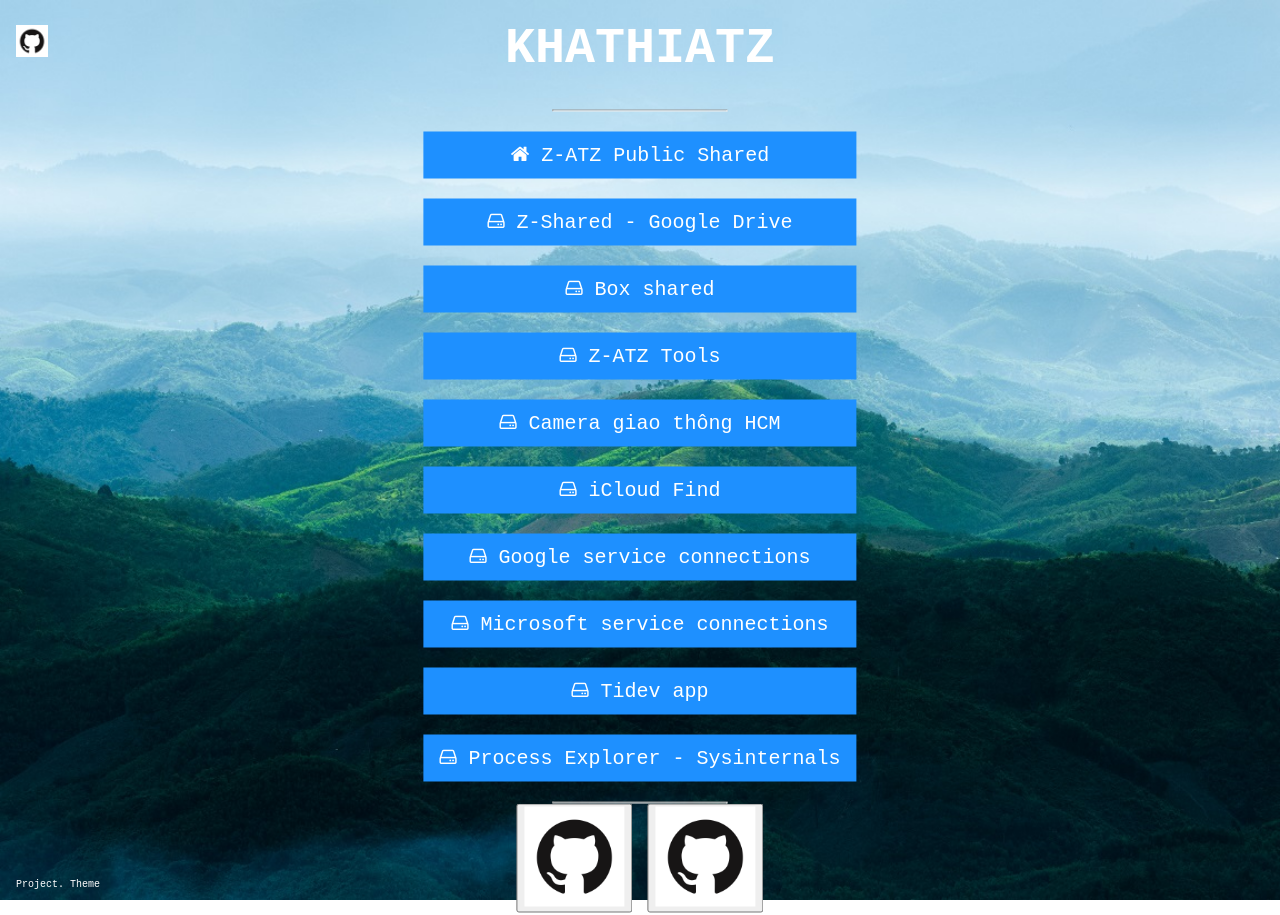
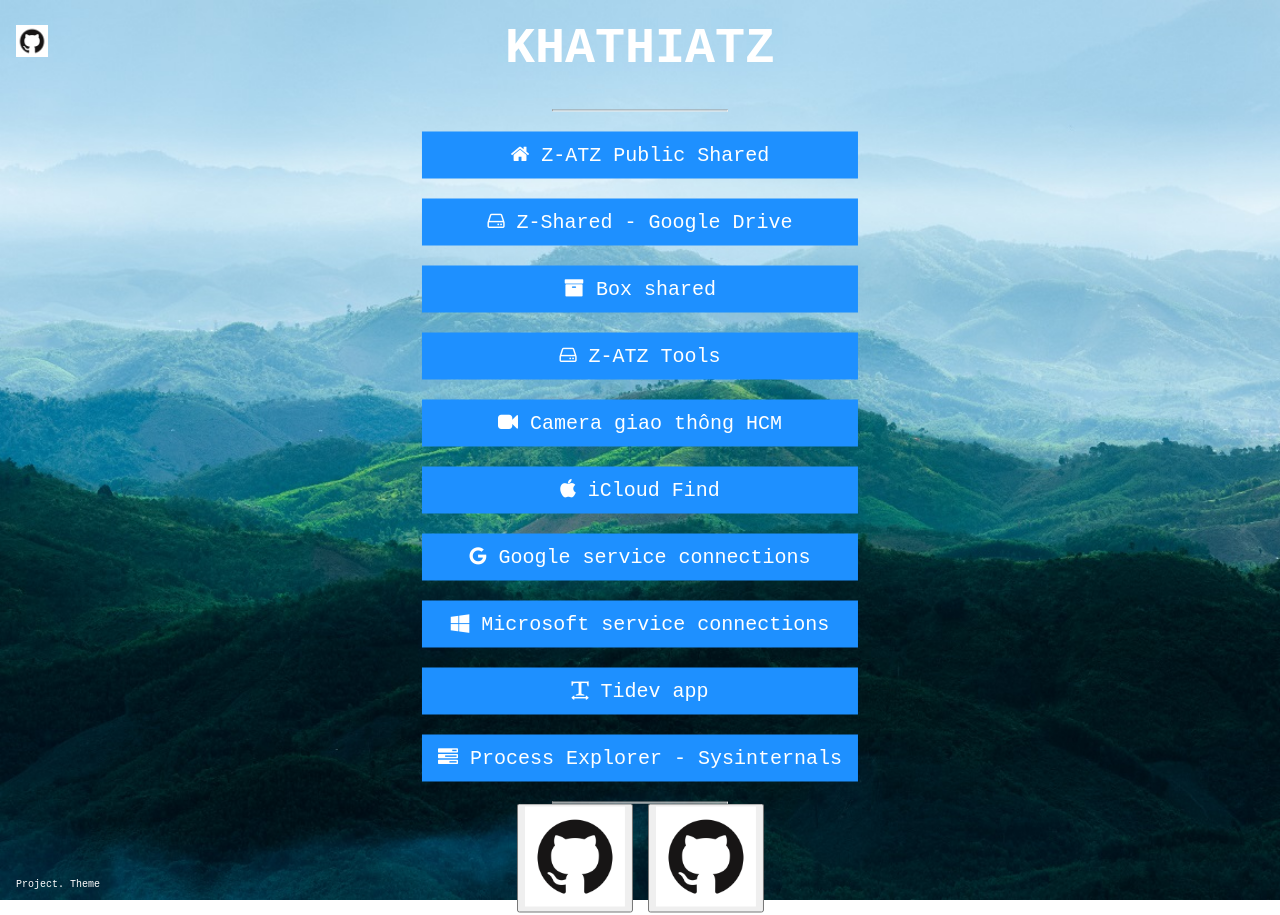
Before and after one commit to khathiatz/khathiatz.github.io, a Jekyll site: the page index.html, which Jekyll copies as it is, in a window 1280 px wide. Built offline with Jekyll 4.4.1, drawn with Linux system fonts in a browser that asks for light colours.

Commit message:
Update index.html

```diff
--- a/index.html
+++ b/index.html
@@ -99,14 +99,14 @@
     <hr>
     <p <button class="btn" onclick="window.location.href='https://1drv.ms/f/s!Ar4pAPafzzHKg5g7nBxS2ov8lf-h_A?e=iaEC43';"><i class="fa fa-home"></i> Z-ATZ Public Shared</button></p>
     <p <button class="btn" onclick="window.location.href='https://drive.google.com/drive/folders/1qp38ispx670sFExTzvyWC-PhF2oBlcXg?usp=sharing';"><i class="fa fa-hdd-o"></i> Z-Shared - Google Drive</button></p>
-    <p <button class="btn" onclick="window.location.href='http://app.box.com/s/c17dkckaxfpeypu7wzxzxkvwrxuddl7r';"><i class="fa fa-hdd-o"></i> Box shared</button></p>
+    <p <button class="btn" onclick="window.location.href='http://app.box.com/s/c17dkckaxfpeypu7wzxzxkvwrxuddl7r';"><i class="fa fa-archive"></i> Box shared</button></p>
     <p <button class="btn" onclick="window.location.href='https://1drv.ms/f/s!Ar4pAPafzzHKg4wA2IZy5hH45KbJew?e=bsXtvR';"><i class="fa fa-hdd-o"></i> Z-ATZ Tools</button></p>
-    <p <button class="btn" onclick="window.location.href='http://giaothong.hochiminhcity.gov.vn/Map.aspx';"><i class="fa fa-hdd-o"></i> Camera giao thông HCM</button></p>
-    <p <button class="btn" onclick="window.location.href='https://www.icloud.com/find/';"><i class="fa fa-hdd-o"></i> iCloud Find</button></p>
-    <p <button class="btn" onclick="window.location.href='https://myaccount.google.com/connections';"><i class="fa fa-hdd-o"></i> Google service connections</button></p>
-    <p <button class="btn" onclick="window.location.href='https://microsoft.com/consent';"><i class="fa fa-hdd-o"></i> Microsoft service connections</button></p>
-    <p <button class="btn" onclick="window.location.href='https://github.com/khathiatz/tidev';"><i class="fa fa-hdd-o"></i> Tidev app</button></p>
-    <p <button class="btn" onclick="window.location.href='https://learn.microsoft.com/en-us/sysinternals/downloads/process-explorer';"><i class="fa fa-hdd-o"></i> Process Explorer - Sysinternals</button></p>
+    <p <button class="btn" onclick="window.location.href='http://giaothong.hochiminhcity.gov.vn/Map.aspx';"><i class="fa fa-video-camera"></i> Camera giao thông HCM</button></p>
+    <p <button class="btn" onclick="window.location.href='https://www.icloud.com/find/';"><i class="fa  fa-apple"></i> iCloud Find</button></p>
+    <p <button class="btn" onclick="window.location.href='https://myaccount.google.com/connections';"><i class="fa fa-google"></i> Google service connections</button></p>
+    <p <button class="btn" onclick="window.location.href='https://microsoft.com/consent';"><i class="fa fa-windows"></i> Microsoft service connections</button></p>
+    <p <button class="btn" onclick="window.location.href='https://github.com/khathiatz/tidev';"><i class="fa fa-text-width"></i> Tidev app</button></p>
+    <p <button class="btn" onclick="window.location.href='https://learn.microsoft.com/en-us/sysinternals/downloads/process-explorer';"><i class="fa fa-tasks"></i> Process Explorer - Sysinternals</button></p>
     <hr>
     <button type="button" class="image-btn">
       <img src="/pages/logo.png" width="100">
```
